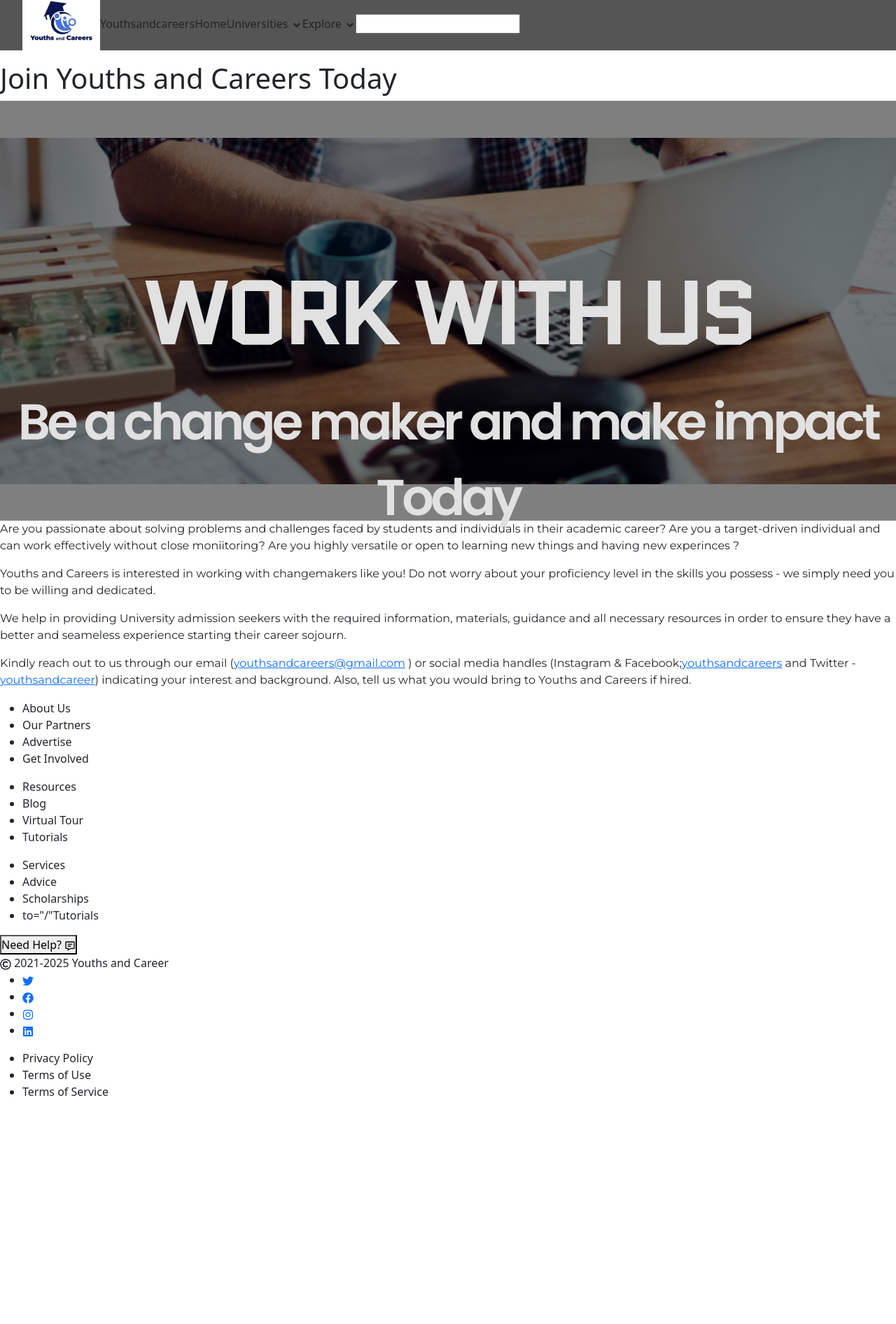
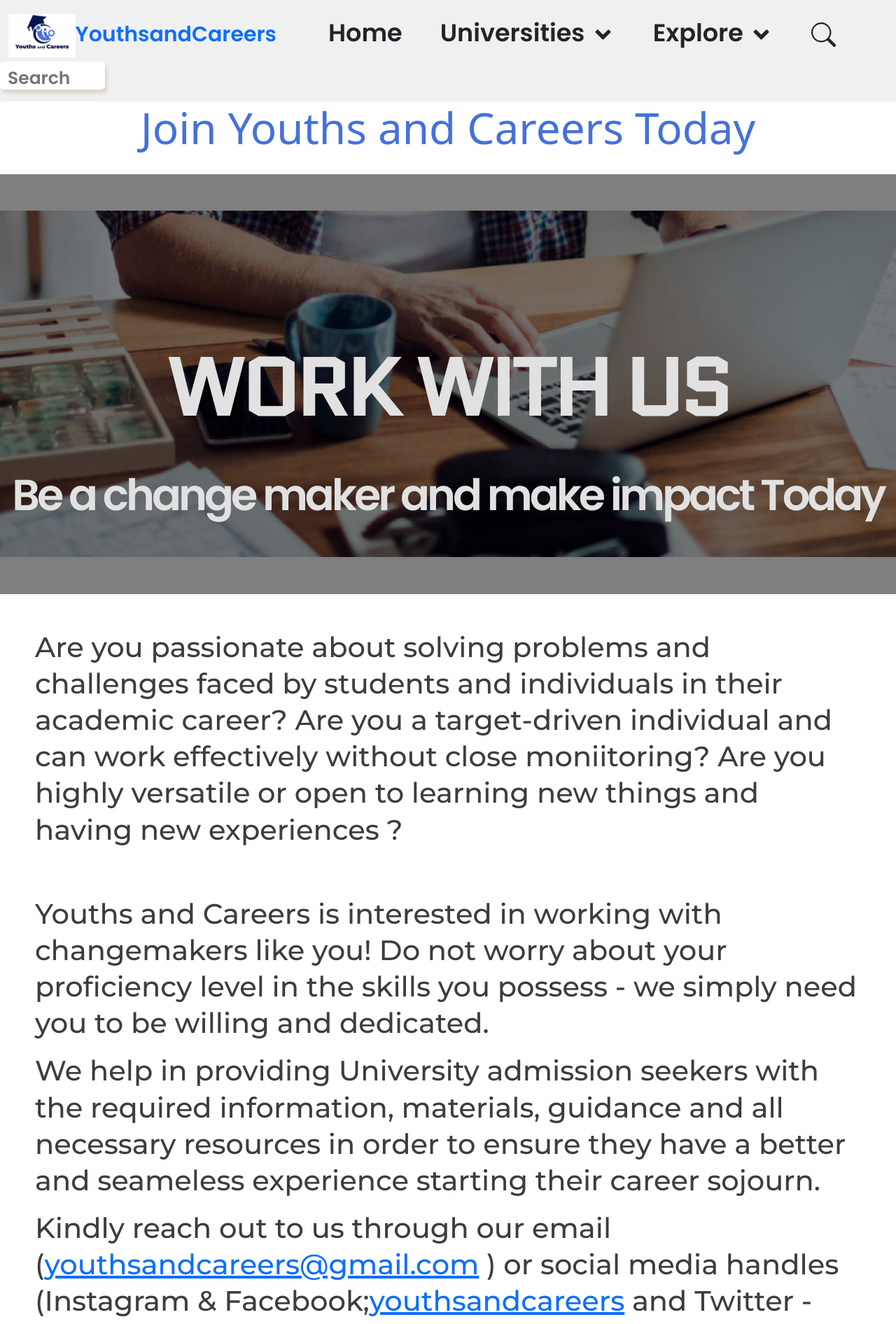
Before and after one commit to iamclement1/Careerguide.ng, a React (Create React App) app in the folder get-started/: page / in a window 1280 px wide. Shown: the top 1892 px of the page at 70% size. Before the commit the page ends 1588 px from the top, so only its background shows below. Built offline with nearby package versions, Linux system fonts and the light colour scheme.

Commit message:
Work with us update

```diff
--- a/get-started/src/components/WorkWithUs/Body.js
+++ b/get-started/src/components/WorkWithUs/Body.js
@@ -8,8 +8,9 @@ const Body = () => {
         students and individuals in their academic career? Are you a
         target-driven individual and can work effectively without close
         moniitoring? Are you highly versatile or open to learning new things and
-        having new experinces ?
+        having new experiences ?
       </p>
+      <br />
       <p>
         Youths and Careers is interested in working with changemakers like you!
         Do not worry about your proficiency level in the skills you possess - we
--- a/get-started/src/components/WorkWithUs/Footer.js
+++ b/get-started/src/components/WorkWithUs/Footer.js
@@ -8,7 +8,7 @@ import {
 
 const Footer = () => {
   return (
-    <div>
+    <div className="WorkWithFooter">
       <span>
         <FaRegCopyright /> 2021-2025 Youths and Career
       </span>
@@ -34,11 +34,11 @@ const Footer = () => {
           </a>
         </li>
       </ul>
-      <ul>
-        <li>
+      <ul className="Policies">
+        <li id="After">
           <a>Privacy Policy</a>
         </li>
-        <li>
+        <li id="After">
           <a>Terms of Use</a>
         </li>
         <li>
--- a/get-started/src/components/WorkWithUs/HeadSection.js
+++ b/get-started/src/components/WorkWithUs/HeadSection.js
@@ -2,8 +2,8 @@ import React from "react";
 
 const HeadSection = () => {
   return (
-    <div className="WorkWithHead">
-      <h1>Join Youths and Careers Today</h1>
+    <div>
+      <h1 className="WorkWithHead">Join Youths and Careers Today</h1>
       <div className="WorkWithBG">
         <h1>WORK WITH US</h1>
         <p>Be a change maker and make impact Today</p>
--- a/get-started/src/components/WorkWithUs/NavBar.js
+++ b/get-started/src/components/WorkWithUs/NavBar.js
@@ -4,14 +4,14 @@ import SearchBar from "./SearchBar";
 
 const NavBar = () => {
   return (
-    <ul className="WorkWithNav">
-      <a>
+    <div className="WorkWithNav">
+      <a className="YC">
         <img
           className="WorkWithLogo"
           src={YCLogo}
           alt="YouthsandCareers Logo"
         />
-        Youthsandcareers
+        YouthsandCareers
       </a>
       <a>Home</a>
       <a>
@@ -23,7 +23,7 @@ const NavBar = () => {
       <a>
         <SearchBar />
       </a>
-    </ul>
+    </div>
   );
 };
 
--- a/get-started/src/components/WorkWithUs/SearchBar.js
+++ b/get-started/src/components/WorkWithUs/SearchBar.js
@@ -1,8 +1,10 @@
+import { BsSearch } from "react-icons/bs";
+
 const SearchBar = () => {
   return (
     <>
-      <label htmlFor="search"></label>
-      <input type="text" name="" id=""></input>
+      <BsSearch />
+      <input type="text" className="SearchBar" placeholder="Search"></input>
     </>
   );
 };
--- a/get-started/src/components/WorkWithUs/WorkWithSection.js
+++ b/get-started/src/components/WorkWithUs/WorkWithSection.js
@@ -1,8 +1,10 @@
 import Button from "./Button";
-
+import AppStore from "../img/AppStore.png";
+import PlayStore from "../img/PlayStore.png";
 const WorkWithSection = () => {
   return (
-    <div>
+    <div className="WorkWithSection">
+      <div id="section">
         <ul>
           <li>
             <a>About Us</a>
@@ -42,10 +44,15 @@ const WorkWithSection = () => {
             <a>Scholarships</a>
           </li>
           <li>
-          <a> to="/"Tutorials</a>
+            <a>Tutorials</a>
           </li>
         </ul>
+      </div>
+      <div className="Extras">
+        <img src={AppStore} alt="Download on App Store" />
+        <img src={PlayStore} alt="Download on Play Store" />
         <Button />
+      </div>
     </div>
   );
 };
--- a/get-started/src/components/index.css
+++ b/get-started/src/components/index.css
@@ -137,10 +137,46 @@ body {
   border-top-left-radius: 0px;
 }
 .WorkWithNav {
+  background-color: #f0f0f0;
+  overflow: none;
+  padding: 20px 0 10px 0;
   width: 100%;
-  background-color: #555;
-  overflow: auto;
+  font-family: "Poppins";
+  font-size: 35px;
 }
+.WorkWithNav > .YC {
+  font-size: 30px;
+  margin-right: 50px;
+  text-decoration: none;
+}
+.YC img {
+  height: 62px;
+  width: auto;
+}
+.WorkWithNav a {
+  text-align: center;
+  padding: 12px;
+  margin-right: 30px;
+}
+.SearchBar {
+  width: 150px;
+  height: 40px;
+  padding-left: 10px;
+  border: 1px solid white;
+  border-radius: 5px;
+  box-shadow: 3px 5px 5px 0px #dbd1c9;
+}
+::-webkit-input-placeholder {
+  font-size: 25px;
+}
+:-ms-input-placeholder {
+  font-size: 25px;
+}
+
+::placeholder {
+  font-size: 25px;
+}
+
 .WorkWithBG {
   background-image: linear-gradient(rgba(0, 0, 0, 0.5), rgba(0, 0, 0, 0.5)),
     url(./img/WorkWithBG.png);
@@ -155,7 +191,7 @@ body {
 }
 
 .WorkWithBG h1 {
-  font-size: 130px;
+  font-size: 120px;
   font-family: "Quantico";
   line-height: 185.9px;
   letter-spacing: -0.065em;
@@ -163,7 +199,7 @@ body {
 
 .WorkWithBG p {
   font-family: "Poppins";
-  font-size: 72px;
+  font-size: 62px;
   line-height: 108px;
   letter-spacing: -0.065em;
 }
@@ -171,11 +207,79 @@ body {
   width: 111px;
   height: 72px;
 }
+
+.WorkWithHead {
+  color: #4571da;
+  text-align: center;
+  font-size: 62px;
+  margin-bottom: 30px;
+}
 .BodySection {
+  margin: 50px 50px;
+  font-size: 40px;
   font-family: "Montserrat";
-  margin: auto;
+  font-weight: 500;
+  line-height: 52.14px;
+  color: #3d3d3d;
 }
-
+.WorkWithSection {
+  list-style-type: none;
+  background-color: #0a1650;
+  padding-bottom: 100px;
+}
+#section {
+  font-size: 25px;
+  display: flex;
+  flex-direction: row;
+  color: #fff;
+  padding: 70px 0 0 100px;
+}
+#section ul {
+  margin-right: 300px;
+}
+.WorkWithSection li {
+  list-style-type: none;
+}
+.Extras {
+  margin: 50px 0 0 270px;
+}
+.Extras img {
+  height: 50px;
+  width: auto;
+  margin-right: 30px;
+  float: left;
+}
+.Extras Button {
+  background-color: #fff;
+  color: #0a1650;
+  float: right;
+  margin-right: 20px;
+  padding: 7px;
+  border-radius: 5px;
+}
+.WorkWithFooter {
+  display: flex;
+  margin: 100px 0 0 100px;
+  font-size: 20px;
+}
+.WorkWithFooter,
+.WorkWithFooter a {
+  color: #878787;
+}
+.WorkWithFooter span {
+  margin-right: 60px;
+}
+.WorkWithFooter li {
+  list-style-type: none;
+  display: inline;
+}
+.Socials li {
+  margin-right: 50px;
+}
+#After::after {
+  margin: 0 40px;
+  content: "|";
+}
 /* small screen size */
 @media (max-width: 576px) {
   .container-2 {
```
Also changed, not shown: get-started/src/components/img/AppStore.png (added), get-started/src/components/img/PlayStore.png (added). Lines whose indentation alone changed are shown as unchanged.
